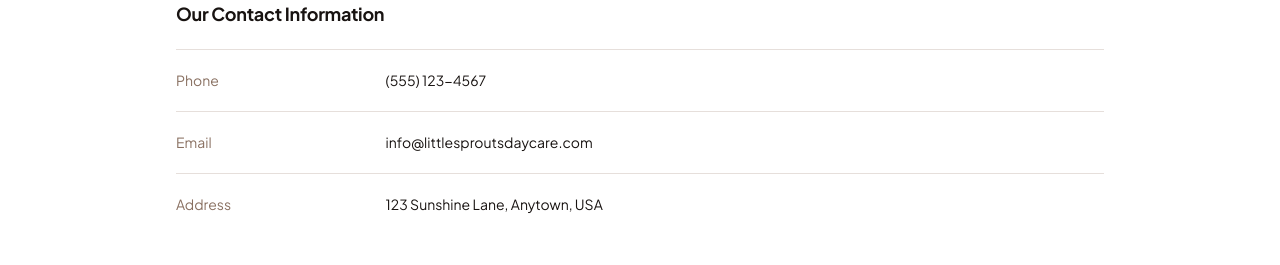
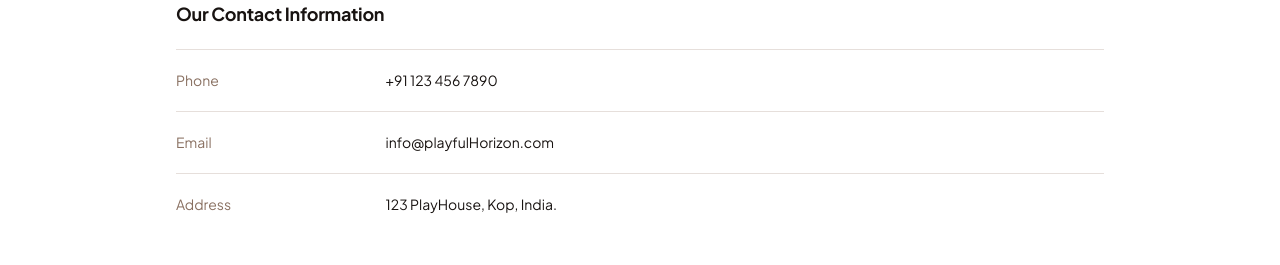
Before and after one commit to Atharv-28/playful-horizons, a plain HTML site: page Frontend/src/pages/contact.html in a window 1280 px wide. Shown: the part 286-551 px from the top of the page. Drawn offline with nearby package versions, Linux system fonts and the light colour scheme.

Commit message:
contact info updated

```diff
--- a/Frontend/src/pages/contact.html
+++ b/Frontend/src/pages/contact.html
@@ -100,7 +100,7 @@
                   Phone
                 </p>
                 <p class="text-[#181311] text-sm font-normal leading-normal">
-                  (555) 123-4567
+                  +91 123 456 7890
                 </p>
               </div>
               <div
@@ -110,7 +110,7 @@
                   Email
                 </p>
                 <p class="text-[#181311] text-sm font-normal leading-normal">
-                  info@littlesproutsdaycare.com
+                  info@playfulHorizon.com
                 </p>
               </div>
               <div
@@ -120,7 +120,7 @@
                   Address
                 </p>
                 <p class="text-[#181311] text-sm font-normal leading-normal">
-                  123 Sunshine Lane, Anytown, USA
+                  123 PlayHouse, Kop, India.
                 </p>
               </div>
             </div>
```
